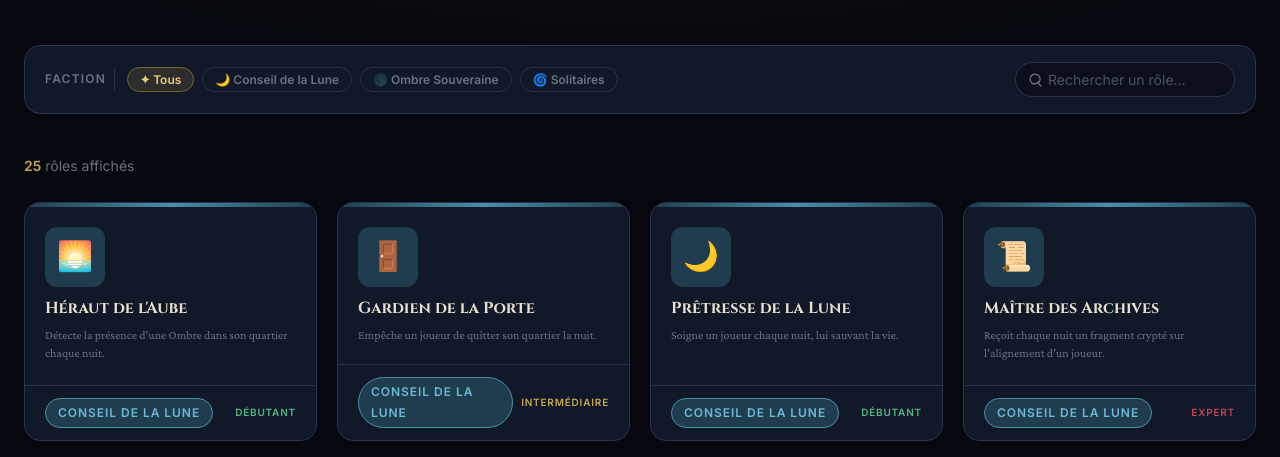
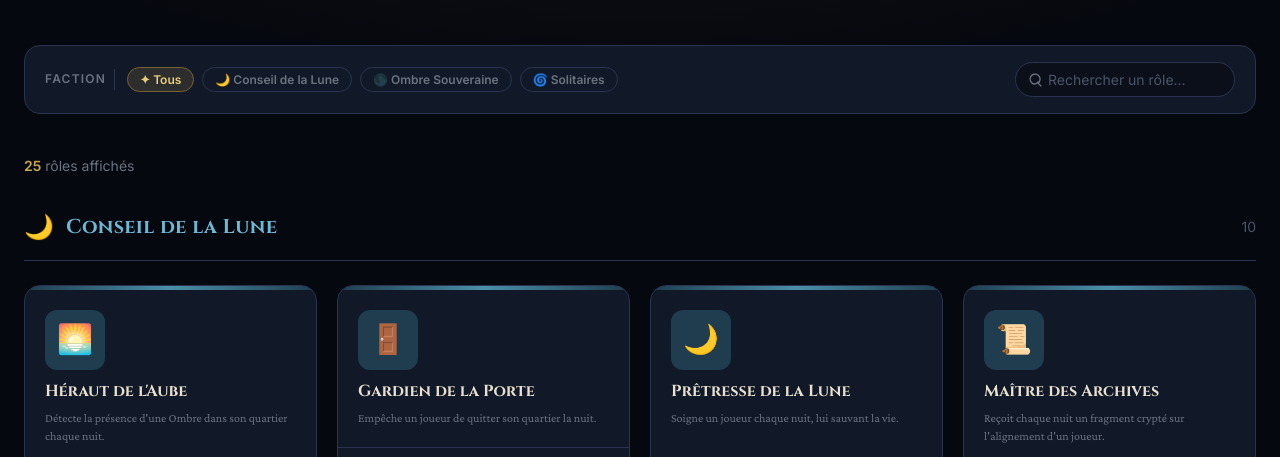
Before and after one commit to MaximilienMoreau/Les-Ombres-d-Erebor, a plain HTML site: page roles.html in a window 1280 px wide. Shown: the part 282-739 px from the top of the page. Drawn offline with nearby package versions, Linux system fonts and the light colour scheme.

Commit message:
fixed bugs features

```diff
--- a/assets/css/roles.css
+++ b/assets/css/roles.css
@@ -135,6 +135,39 @@
   display: grid;
   grid-template-columns: repeat(4, 1fr);
   gap: var(--space-5);
+}
+
+/* ---- En-tête de faction ---- */
+.roles-faction-heading {
+  grid-column: 1 / -1;
+  display: flex;
+  align-items: center;
+  gap: var(--space-3);
+  padding: var(--space-8) 0 var(--space-4);
+  border-bottom: 1px solid var(--color-border);
+  margin-bottom: var(--space-1);
+}
+.roles-faction-heading:first-child {
+  padding-top: var(--space-2);
+}
+.roles-faction-heading-icon {
+  font-size: 1.5rem;
+  line-height: 1;
+}
+.roles-faction-heading-name {
+  font-family: var(--font-display);
+  font-size: var(--text-xl);
+  font-weight: 700;
+  letter-spacing: 0.02em;
+}
+.roles-faction-heading.lune .roles-faction-heading-name      { color: var(--color-lune-light); }
+.roles-faction-heading.ombre .roles-faction-heading-name     { color: var(--color-ombre-light); }
+.roles-faction-heading.solitaire .roles-faction-heading-name { color: var(--color-solitaire-light); }
+.roles-faction-heading-count {
+  font-family: var(--font-ui);
+  font-size: var(--text-sm);
+  color: var(--color-text-dim);
+  margin-left: auto;
 }
 
 /* ---- Carte de rôle ---- */
--- a/assets/js/data/i18n.js
+++ b/assets/js/data/i18n.js
@@ -20,6 +20,8 @@ const TRANSLATIONS = {
     index: {
       heroEyebrow: 'Un royaume sous la nuit éternelle',
       heroSubtitle: "Un jeu de déduction sociale pour 8 à 20 joueurs. Trois factions. Vingt-cinq rôles. Une seule nuit pour découvrir qui vous pouvez encore faire confiance.",
+      heroReadRules: '📖 Lire les règles',
+      heroDiscoverRoles: '🎭 Découvrir les rôles',
       scrollDown: 'Descendre',
       introEyebrow: 'Le jeu',
       introTitle: 'Un royaume plongé dans les ténèbres',
@@ -270,6 +272,8 @@ const TRANSLATIONS = {
     index: {
       heroEyebrow: 'A kingdom under eternal night',
       heroSubtitle: "A social deduction game for 8 to 20 players. Three factions. Twenty-five roles. One night to discover who you can still trust.",
+      heroReadRules: '📖 Read the rules',
+      heroDiscoverRoles: '🎭 Discover the roles',
       scrollDown: 'Scroll down',
       introEyebrow: 'The game',
       introTitle: 'A kingdom plunged into darkness',
--- a/assets/js/pages/roles.js
+++ b/assets/js/pages/roles.js
@@ -23,29 +23,20 @@
   }
   function t(k) { return window.i18n?.t(k) || k; }
 
-  // Construire les cartes
-  function buildCards() {
-    grid.innerHTML = '';
-    let visible = 0;
+  const FACTION_META = {
+    lune:      { emoji: '🌙', key: 'common.factionLune' },
+    ombre:     { emoji: '🌑', key: 'common.factionOmbre' },
+    solitaire: { emoji: '🌀', key: 'common.factionSolitaire' },
+  };
 
-    ROLES.forEach((role, index) => {
-      const matchFaction = currentFaction === 'all' || role.faction === currentFaction;
-      const matchSearch  = role.name.toLowerCase().includes(currentSearch)
+  function matchesSearch(role) {
+    return role.name.toLowerCase().includes(currentSearch)
         || role.shortPower.toLowerCase().includes(currentSearch)
         || (role.nameEn && role.nameEn.toLowerCase().includes(currentSearch))
         || (role.shortPowerEn && role.shortPowerEn.toLowerCase().includes(currentSearch));
+  }
 
-      if (!matchFaction || !matchSearch) return;
-      visible++;
-
-      const card = document.createElement('div');
-      card.className = `role-card ${role.faction} reveal`;
-      card.style.animationDelay = `${(visible % 8) * 0.05}s`;
-      card.setAttribute('data-role', role.id);
-      card.setAttribute('role', 'button');
-      card.setAttribute('tabindex', '0');
-      card.setAttribute('aria-label', `${t('roles.ariaRole')} ${rl(role, 'name')}`);
-
+  function buildCard(role, indexInGroup) {
     const factionLabel = {
       lune:      t('common.factionLune'),
       ombre:     t('common.factionOmbre'),
@@ -56,7 +47,13 @@
       advanced: t('common.diffAdvanced'),
       expert:   t('common.diffExpert'),
     };
-
+    const card = document.createElement('div');
+    card.className = `role-card ${role.faction} reveal`;
+    card.style.animationDelay = `${(indexInGroup % 8) * 0.05}s`;
+    card.setAttribute('data-role', role.id);
+    card.setAttribute('role', 'button');
+    card.setAttribute('tabindex', '0');
+    card.setAttribute('aria-label', `${t('roles.ariaRole')} ${rl(role, 'name')}`);
     card.innerHTML = `
       <div class="role-card-top"></div>
       <div class="role-card-body">
@@ -69,17 +66,42 @@
         <span class="difficulty-badge ${role.difficulty}">${diffLabel[role.difficulty]}</span>
       </div>
     `;
-
     card.addEventListener('click', () => modal.open(role));
     card.addEventListener('keydown', (e) => {
       if (e.key === 'Enter' || e.key === ' ') { e.preventDefault(); modal.open(role); }
     });
+    return card;
+  }
 
+  // Construire les cartes
+  function buildCards() {
+    grid.innerHTML = '';
+    let visible = 0;
+    const factions = currentFaction === 'all' ? ['lune', 'ombre', 'solitaire'] : [currentFaction];
+    const groupHeadings = currentFaction === 'all';
+
+    factions.forEach(faction => {
+      const factionRoles = ROLES.filter(r => r.faction === faction && matchesSearch(r));
+      if (factionRoles.length === 0) return;
+
+      if (groupHeadings) {
+        const heading = document.createElement('div');
+        heading.className = `roles-faction-heading ${faction}`;
+        heading.innerHTML = `
+          <span class="roles-faction-heading-icon">${FACTION_META[faction].emoji}</span>
+          <span class="roles-faction-heading-name">${t(FACTION_META[faction].key)}</span>
+          <span class="roles-faction-heading-count">${factionRoles.length}</span>
+        `;
+        grid.appendChild(heading);
+      }
+
+      factionRoles.forEach((role, i) => {
+        visible++;
+        const card = buildCard(role, i);
         grid.appendChild(card);
-
-      // Déclencher le reveal
         requestAnimationFrame(() => {
-        setTimeout(() => card.classList.add('visible'), (visible % 8) * 50);
+          setTimeout(() => card.classList.add('visible'), (i % 8) * 50);
+        });
       });
     });
 
--- a/assets/js/pages/shop.js
+++ b/assets/js/pages/shop.js
@@ -21,7 +21,7 @@ function buildProducts() {
   if (!grid || typeof SHOP_PRODUCTS === 'undefined') return;
   grid.innerHTML = '';
 
-  SHOP_PRODUCTS.forEach((p, i) => {
+  SHOP_PRODUCTS.filter(p => !p.draft).forEach((p, i) => {
     const card = document.createElement('div');
     card.className = `product-card${p.id === 'deluxe' ? ' featured' : ''} reveal`;
     card.id = `product-${p.id}`;
```
Also changed, not shown: assets/js/data/shop-products.js (+10 -0 lines), index.html (+13 -10 lines), shop.html (+0 -3 lines). Lines whose indentation alone changed are shown as unchanged.
